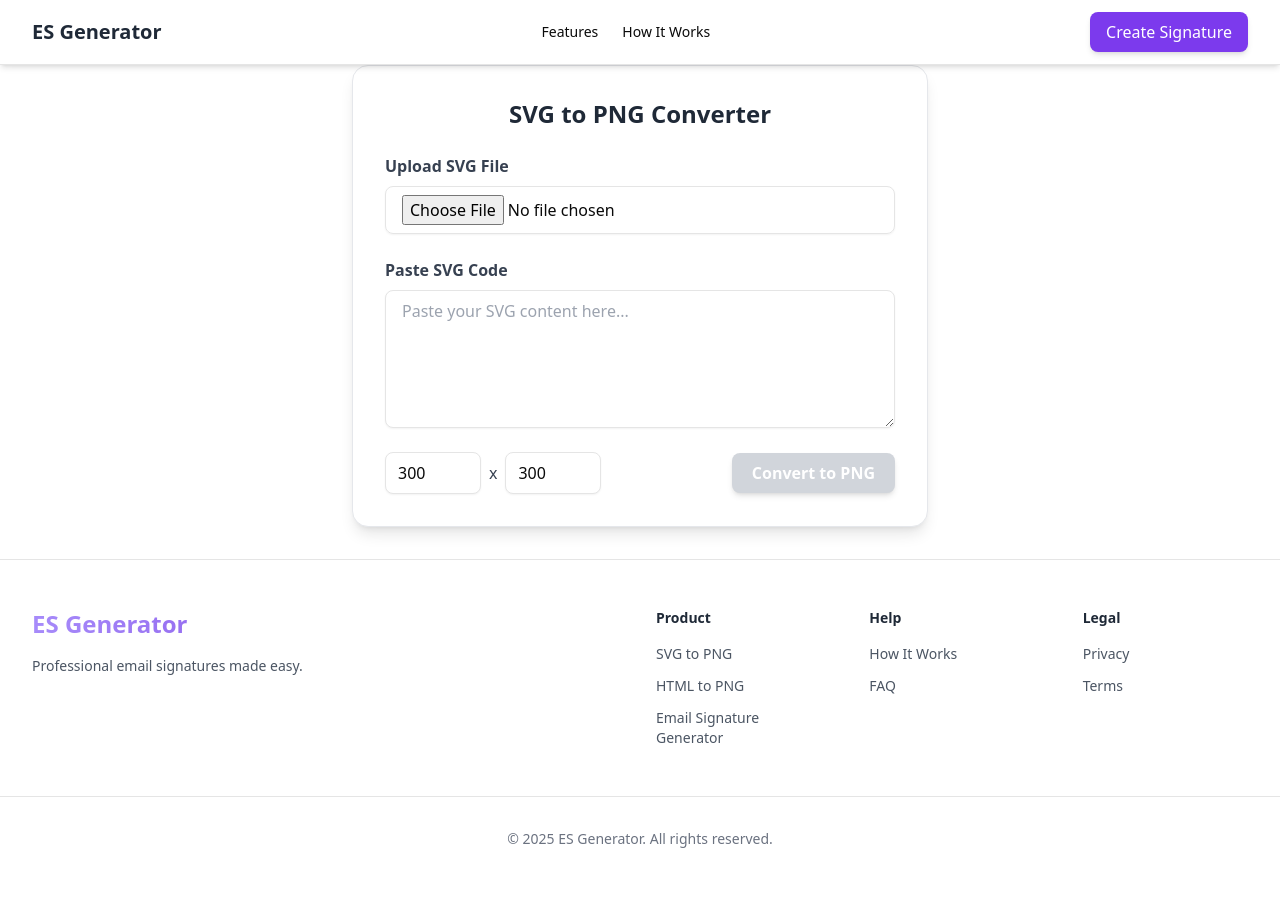
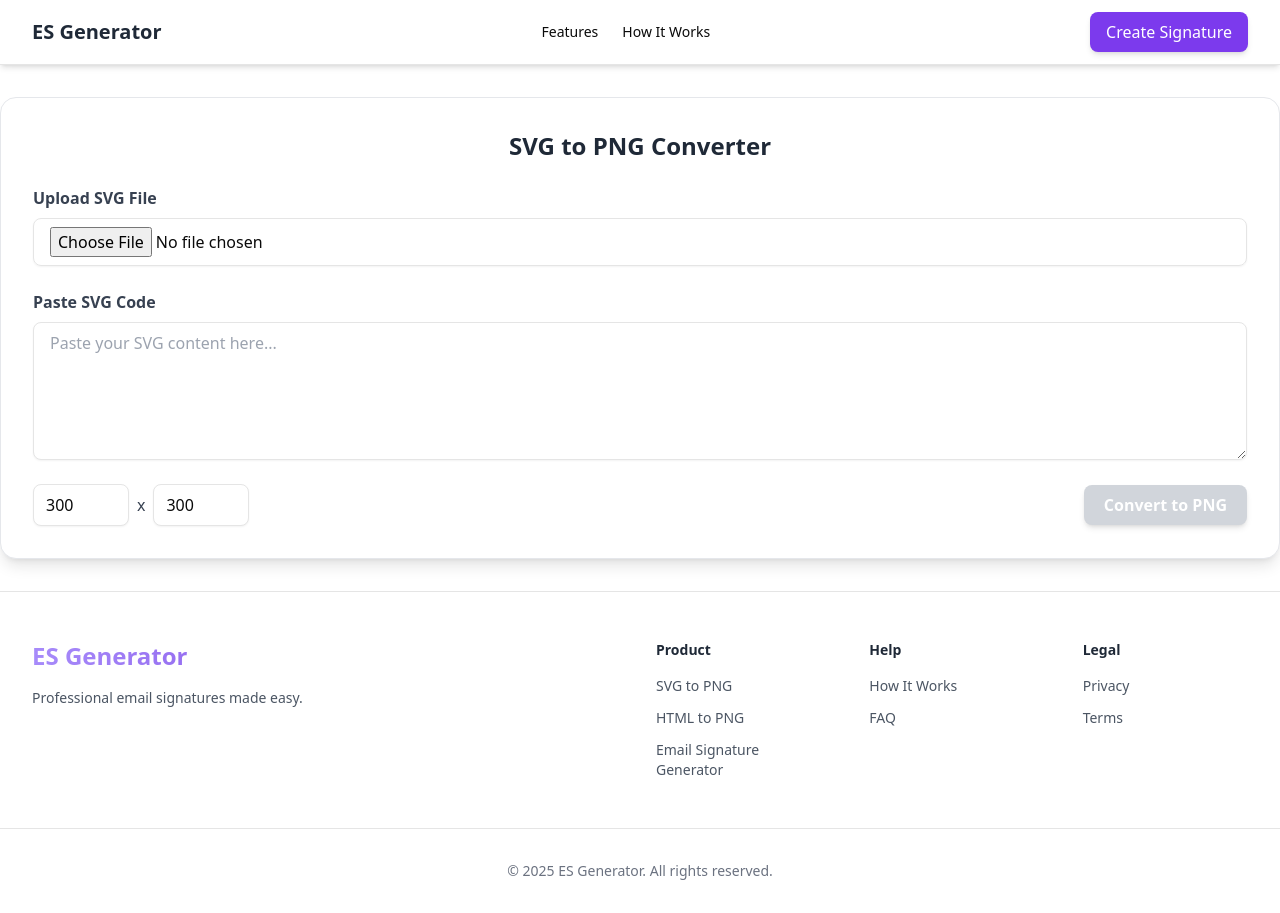
Before and after one commit to reactur/email-signature-generator, a React (Vite) app: page /svg-to-png in a window 1280 px wide. Before the commit the page ends 881 px from the top, so only its background shows below. Built offline with nearby package versions, Linux system fonts and the light colour scheme.

Commit message:
minor fixes

```diff
--- a/src/SvgtoPngConverter.tsx
+++ b/src/SvgtoPngConverter.tsx
@@ -62,12 +62,17 @@ const SvgToPngConverter: React.FC = () => {
   };
 
   return (
-    <div className="p-8 max-w-xl mx-auto bg-white rounded-2xl shadow-lg border border-gray-200">
-      <h1 className="text-2xl font-bold text-center text-gray-800">SVG to PNG Converter</h1>
+    <section className="mt-8">
+      <div className="p-8 container bg-white rounded-2xl shadow-lg border border-gray-200">
+        <h1 className="text-2xl font-bold text-center text-gray-800">
+          SVG to PNG Converter
+        </h1>
 
         <div className="space-y-6 mt-6">
           <div className="space-y-2">
-          <label className="block font-semibold text-gray-700">Upload SVG File</label>
+            <label className="block font-semibold text-gray-700">
+              Upload SVG File
+            </label>
             <input
               ref={fileInputRef}
               type="file"
@@ -78,7 +83,9 @@ const SvgToPngConverter: React.FC = () => {
           </div>
 
           <div className="space-y-2">
-          <label className="block font-semibold text-gray-700">Paste SVG Code</label>
+            <label className="block font-semibold text-gray-700">
+              Paste SVG Code
+            </label>
             <textarea
               rows={5}
               value={svgContent.includes("<svg") ? svgContent : ""}
@@ -90,7 +97,9 @@ const SvgToPngConverter: React.FC = () => {
 
           {svgContent && (
             <div className="space-y-2">
-            <h2 className="text-lg font-semibold text-gray-800">SVG Preview:</h2>
+              <h2 className="text-lg font-semibold text-gray-800">
+                SVG Preview:
+              </h2>
               <div
                 dangerouslySetInnerHTML={{ __html: svgContent }}
                 className="border rounded-lg p-4 bg-gray-50 overflow-auto max-h-64"
@@ -126,12 +135,13 @@ const SvgToPngConverter: React.FC = () => {
           </div>
         </div>
 
-
         <canvas ref={canvasRef} className="hidden" />
 
         {pngUrl && (
           <div className="mt-6 space-y-4">
-          <h2 className="text-lg font-semibold text-gray-800">Generated PNG:</h2>
+            <h2 className="text-lg font-semibold text-gray-800">
+              Generated PNG:
+            </h2>
             <img
               src={pngUrl}
               alt="Converted PNG"
@@ -147,6 +157,7 @@ const SvgToPngConverter: React.FC = () => {
           </div>
         )}
       </div>
+    </section>
   );
 };
 
--- a/src/components/Interface/NavBar.tsx
+++ b/src/components/Interface/NavBar.tsx
@@ -1,14 +1,18 @@
 import { useState } from "react";
-import { Link } from "react-router-dom";
+import { Link, useNavigate, useLocation } from "react-router-dom";
 import { Menu, X } from "lucide-react";
 
 export default function Navbar() {
   const [isOpen, setIsOpen] = useState(false);
+  const navigate = useNavigate();
+  const location = useLocation();
 
   const handleScrollToSection = (sectionId: string) => {
-    const element = document.getElementById(sectionId);
-    if (element) {
-      element.scrollIntoView({ behavior: "smooth" });
+    if (location.pathname === "/") {
+      document.getElementById(sectionId)?.scrollIntoView({ behavior: "smooth" });
+    } else {
+      localStorage.setItem("scrollToSection", sectionId);
+      navigate("/");
     }
   };
 
@@ -24,24 +28,15 @@ export default function Navbar() {
           </button>
         </div>
 
-        <Link
-          to="/"
-          className="flex items-center text-xl font-bold text-gray-800"
-        >
+        <Link to="/" className="flex items-center text-xl font-bold text-gray-800">
           ES Generator
         </Link>
 
         <nav className="hidden md:flex flex-1 justify-center space-x-6 text-sm font-medium">
-          <button
-            onClick={() => handleScrollToSection("features")}
-            className="transition-colors hover:text-violet-600"
-          >
+          <button onClick={() => handleScrollToSection("features")} className="transition-colors hover:text-violet-600">
             Features
           </button>
-          <button
-            onClick={() => handleScrollToSection("how-it-works")}
-            className="transition-colors hover:text-violet-600"
-          >
+          <button onClick={() => handleScrollToSection("how-it-works")} className="transition-colors hover:text-violet-600">
             How It Works
           </button>
         </nav>
@@ -77,10 +72,7 @@ export default function Navbar() {
               How It Works
             </button>
             <Link to="/signature-generator">
-              <button
-                className="mt-4 w-full px-4 py-2 bg-violet-700 text-white rounded-lg shadow-md hover:bg-violet-700 transition"
-                onClick={() => setIsOpen(false)}
-              >
+              <button className="mt-4 w-full px-4 py-2 bg-violet-700 text-white rounded-lg shadow-md hover:bg-violet-700 transition" onClick={() => setIsOpen(false)}>
                 Create Signature
               </button>
             </Link>
```
Lines whose indentation alone changed are shown as unchanged.
